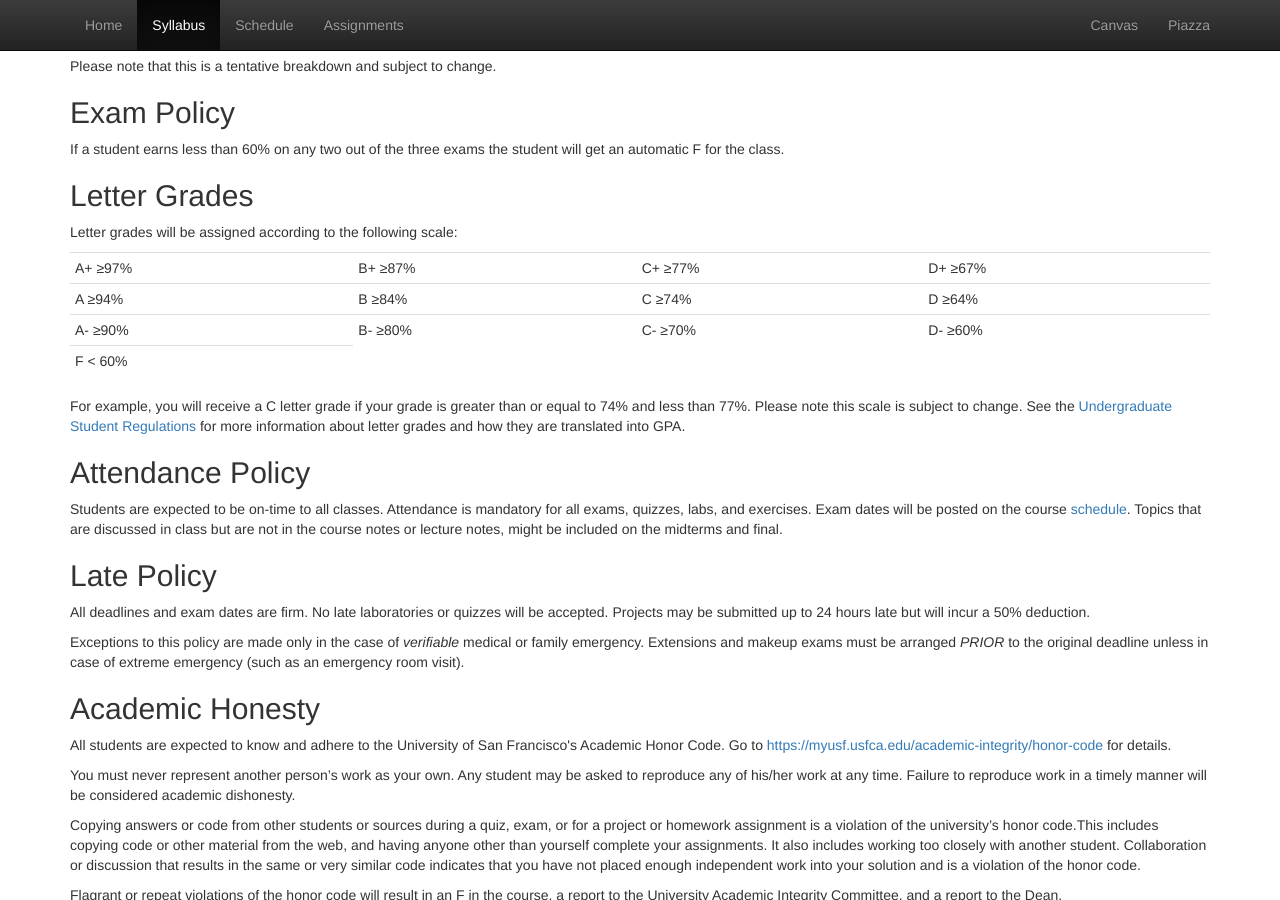
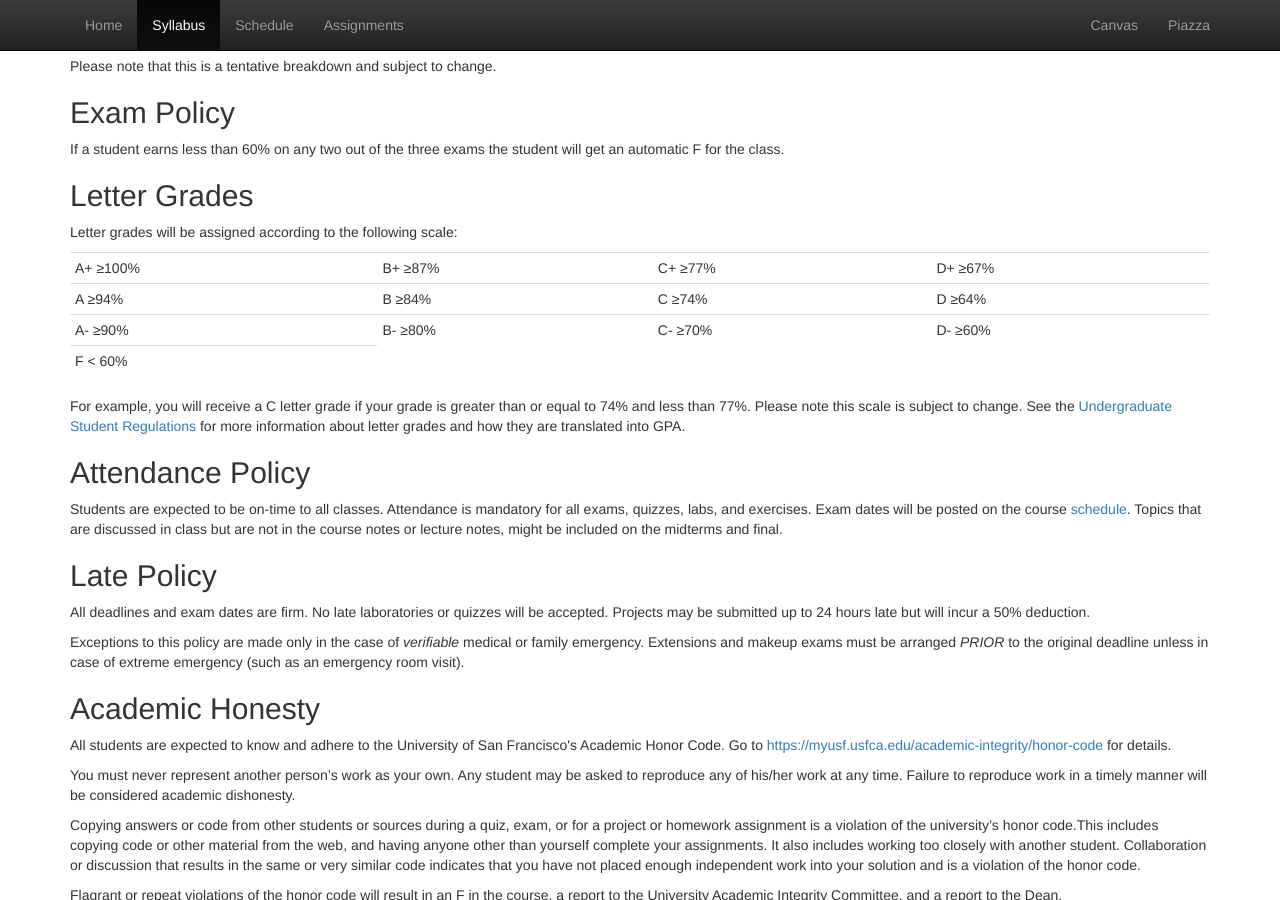
Before and after one commit to CS514-F17/cs514-f17.github.io, a Jekyll site: the page built from syllabus.html, in a window 1280 px wide and 900 px high, scrolled down 1979 px. Built offline with Jekyll 4.4.1, drawn with Linux system fonts in a browser that asks for light colours.

Commit message:
update A+ policy

```diff
--- a/syllabus.html
+++ b/syllabus.html
@@ -101,7 +101,7 @@ title: Syllabus
 
 <table class="table table-condensed" style="text-align:left;">
  <tr>
-  <td>A+ ≥97%</td>
+  <td>A+ ≥100%</td>
   <td>B+ ≥87%</td>
   <td>C+ ≥77%</td>
   <td>D+ ≥67%</td>
```
